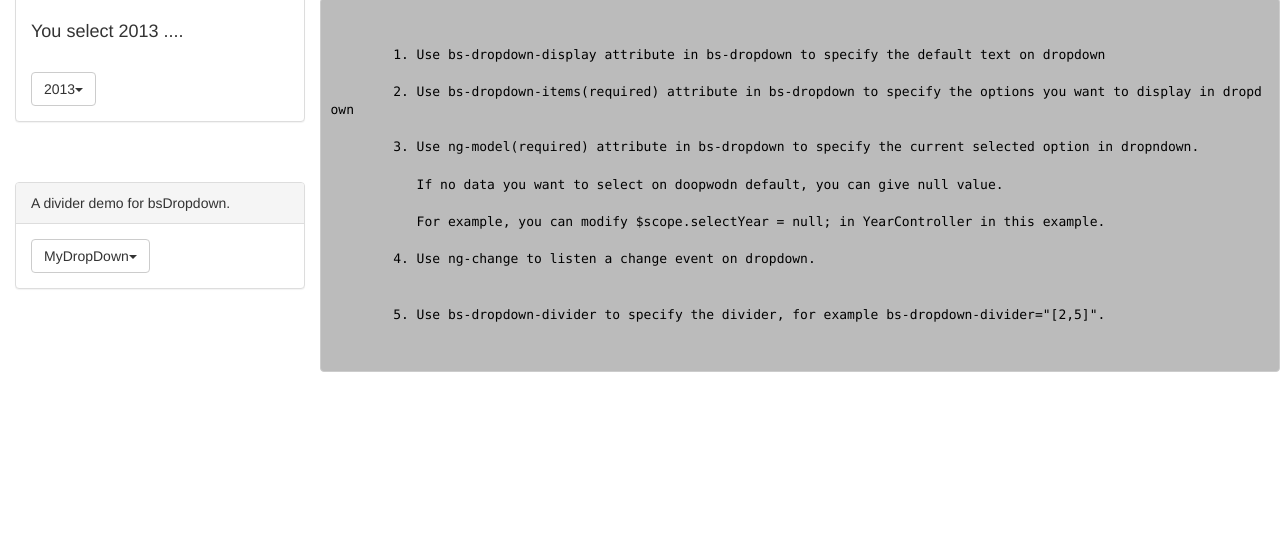
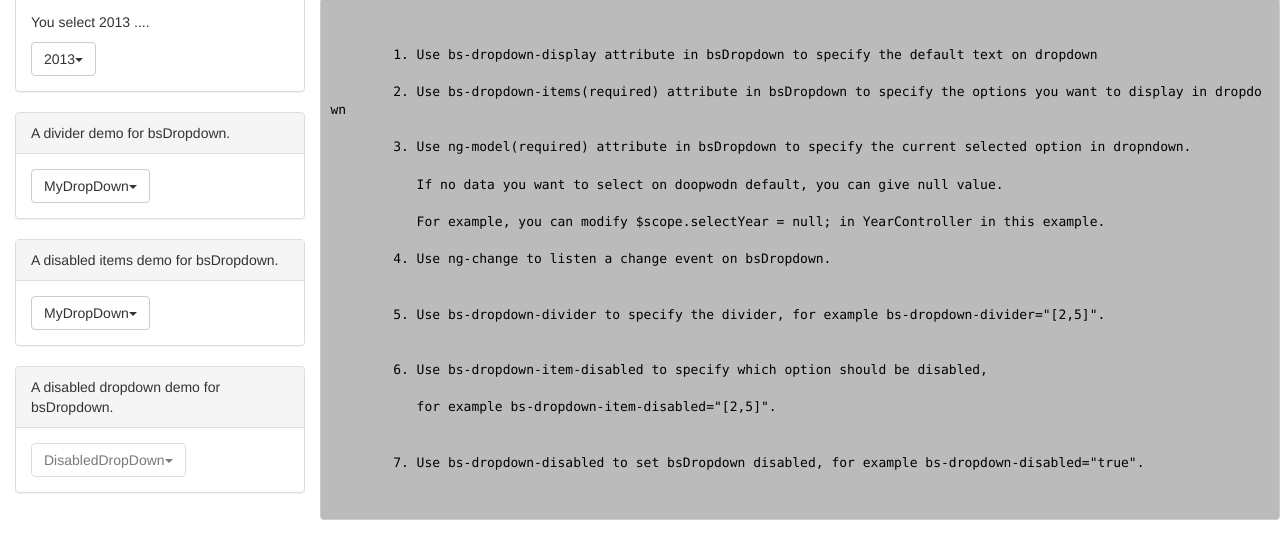
Before and after one commit to AllenFang/angular-bootstrap-dropdown, a website: page example/index.html in a window 1280 px wide. Shown: the part 65-624 px from the top of the page. Drawn offline with nearby package versions, Linux system fonts and the light colour scheme; files that its build step writes are made by us from their sources.

Commit message:
version 0.2.0 supported.

```diff
--- a/bower.json
+++ b/bower.json
@@ -1,6 +1,6 @@
 {
   "name": "angular-bootstrap-dropdown",
-  "version": "0.1.1",
+  "version": "0.2.0",
   "homepage": "https://github.com/AllenFang/angular-bootstrap-dropdown",
   "authors": [
     "AllenFang <ayu780129@hotmail.com>"
--- a/example/index.html
+++ b/example/index.html
@@ -13,7 +13,7 @@
 	        <div class="panel panel-default">
 				<div class="panel-heading">A basic function demo for bsDropdown.</div>
 				<div class="panel-body" ng-controller="YearController">
-			    	<h4>You select {{selectYear}} ....</h4><br/>
+			    	<p>You select {{selectYear}} ....</p>
 					<div bs-dropdown
 					     bs-dropdown-display="MyDropDown"
 						 bs-dropdown-items="years"
@@ -21,8 +21,6 @@
 						 ng-change="changeYear()"></div>
 				</div>
 			</div>
-	        <br/>
-	        <br/>
 	        <div class="panel panel-default">
 				<div class="panel-heading">A divider demo for bsDropdown.</div>
 		        <div class="panel-body" ng-controller="DividerController">
@@ -33,21 +31,46 @@
 						 ng-model="selectAction"></div>
 		        </div>
 		    </div>
+		    <div class="panel panel-default">
+				<div class="panel-heading">A disabled items demo for bsDropdown.</div>
+		        <div class="panel-body" ng-controller="DividerController">
+					<div bs-dropdown
+					     bs-dropdown-display="MyDropDown"
+						 bs-dropdown-items="actions"
+						 bs-dropdown-item-disabled="{{[2,5]}}"
+						 ng-model="selectAction"></div>
+		        </div>
+		    </div>
+		    <div class="panel panel-default">
+				<div class="panel-heading">A disabled dropdown demo for bsDropdown.</div>
+		        <div class="panel-body" ng-controller="DividerController">
+					<div bs-dropdown
+						 bs-dropdown-disabled="true"
+					     bs-dropdown-display="DisabledDropDown"
+						 bs-dropdown-items="actions"
+						 ng-model="selectAction"></div>
+		        </div>
+		    </div>
 	    </div>
         <h2>Tutorial</h2>
         <pre style="background-color: #BBBBBB; border-radius: 4px; border: 1px solid rgb(204, 204, 204); box-sizing: border-box; color: black; font-family: Monaco, Menlo, Consolas, 'Courier New', monospace; font-size: 13px; line-height: 1.42857; margin-bottom: 10px; padding: 9.5px; white-space: pre-wrap; word-break: break-all; word-wrap: break-word;"><span class="nv" style="box-sizing: border-box; color: black;">
 
-        1. Use bs-dropdown-display attribute in bs-dropdown to specify the default text on dropdown
+        1. Use bs-dropdown-display attribute in bsDropdown to specify the default text on dropdown
 
-        2. Use bs-dropdown-items(required) attribute in bs-dropdown to specify the options you want to display in dropdown
+        2. Use bs-dropdown-items(required) attribute in bsDropdown to specify the options you want to display in dropdown
 
-        3. Use ng-model(required) attribute in bs-dropdown to specify the current selected option in dropndown.<br/>
+        3. Use ng-model(required) attribute in bsDropdown to specify the current selected option in dropndown.<br/>
            If no data you want to select on doopwodn default, you can give null value.<br/>
            For example, you can modify $scope.selectYear = null; in YearController in this example.
 
-        4. Use ng-change to listen a change event on dropdown.<br/>
+        4. Use ng-change to listen a change event on bsDropdown.<br/>
 
         5. Use bs-dropdown-divider to specify the divider, for example bs-dropdown-divider="{{[2,5]}}".<br/>
+
+        6. Use bs-dropdown-item-disabled to specify which option should be disabled,<br/>
+           for example bs-dropdown-item-disabled="{{[2,5]}}".<br/>
+
+        7. Use bs-dropdown-disabled to set bsDropdown disabled, for example bs-dropdown-disabled="true".<br/>
         </pre>
 	</body>
 </html>
--- a/package.json
+++ b/package.json
@@ -1,6 +1,6 @@
 {
   "name": "angular-bootstrap-dropdown",
-  "version": "0.1.1",
+  "version": "0.2.0",
   "description": "It's a angular directive for bootstrap dropdown.",
   "scripts": {
     "test": "echo \"Error: no test specified\" && exit 1"
--- a/src/bsDropdown.js
+++ b/src/bsDropdown.js
@@ -4,7 +4,9 @@
 var bd = angular.module("ng.bs.dropdown", []);
 bd.constant('bsDropdownCfg', {
 	display: 'DropDown',
-	divider:[]
+	disabled: false,
+	divider:[],
+	disabledItems: []
 });
 bd.run(['$templateCache', function($templateCache){
 	$templateCache.put('bsDropdown/templates/defaultTemplate.html',[
@@ -14,7 +16,7 @@ bd.run(['$templateCache', function($templateCache){
 		    '<span class="caret"></span>',
 		  '</button>',
 		  '<ul class="dropdown-menu" role="menu" aria-labelledby="bsDropDown">',
-		    "<li role='presentation' ng-repeat='item in _bsDropdownItems' ng-class='{divider:item.isDivider}'>",
+		    "<li role='presentation' ng-repeat='item in _bsDropdownItems' ng-class='{divider:item.isDivider, disabled: item.isDisabled}'>",
 		      '<a ng-if="!item.isDivider" role="menuitem" tabindex="-1" href="#" ng-click="selectItem(item.text)">{{item.text}}</a>',
 		    '</li>',
 		  '</ul>',
@@ -35,6 +37,10 @@ bd.directive("bsDropdown", ['bsDropdownCfg', function(bsDropdownCfg){
 										attr.bsDropdownDisplay:bsDropdownCfg.display;
 				scope.divider = angular.isDefined(attr.bsDropdownDivider)?
 									scope.$eval(attr.bsDropdownDivider):bsDropdownCfg.divider;
+				scope.disabledItems = angular.isDefined(attr.bsDropdownItemDisabled)?
+										scope.$eval(attr.bsDropdownItemDisabled):bsDropdownCfg.disabledItems;
+				scope.disabled = angular.isDefined(attr.bsDropdownDisabled)?
+									scope.$eval(attr.bsDropdownDisabled):bsDropdownCfg.disabled;
 
 				ngModelCtrl.$render = function(){
 					if(angular.isDefined(scope.selected))
@@ -55,6 +61,9 @@ bd.directive("bsDropdown", ['bsDropdownCfg', function(bsDropdownCfg){
 					el.find("#bsDropDown").attr("id", id);
 					el.find(".dropdown-menu").attr("aria-labelledby", id);
 					_changeShowText(defaultDisplay);
+					if(scope.disabled){
+						el.find("button").addClass("disabled");
+					}
 				}
 
 				function _changeShowText(text){
@@ -66,25 +75,27 @@ bd.directive("bsDropdown", ['bsDropdownCfg', function(bsDropdownCfg){
 					var _k = 0;
 					for(var i=0;i<scope.bsDropdownItems.length;i++){
 						var isDivider = scope.divider.indexOf(i)!=-1;
+						var isDisabled = scope.disabledItems.indexOf(i)!=-1;
 						var text = scope.bsDropdownItems[i];
 						if(isDivider){
-							var option  = _createDropdownOption(_k++, text, !isDivider);
-							var divider = _createDropdownOption(_k++, null, isDivider);
+							var option  = _createDropdownOption(_k++, text, !isDivider, isDisabled);
+							var divider = _createDropdownOption(_k++, null, isDivider, false);
 							dropdownItem.push(option);
 							dropdownItem.push(divider);
 						}else{
-							var option = _createDropdownOption(_k++, text, isDivider);
+							var option = _createDropdownOption(_k++, text, isDivider, isDisabled);
 							dropdownItem.push(option);
 						}
 					}
 					scope._bsDropdownItems = dropdownItem;
 				}
 
-				function _createDropdownOption(k, text_, isDivider_){
+				function _createDropdownOption(k, text_, isDivider_, isDisabled_){
 					return {
 						_k: k,
 						text: text_,
-						isDivider: isDivider_
+						isDivider: isDivider_,
+						isDisabled: isDisabled_
 					};
 				}
 			},
```
Also changed, not shown: README.md, dist/bsDropdown.min.js.
